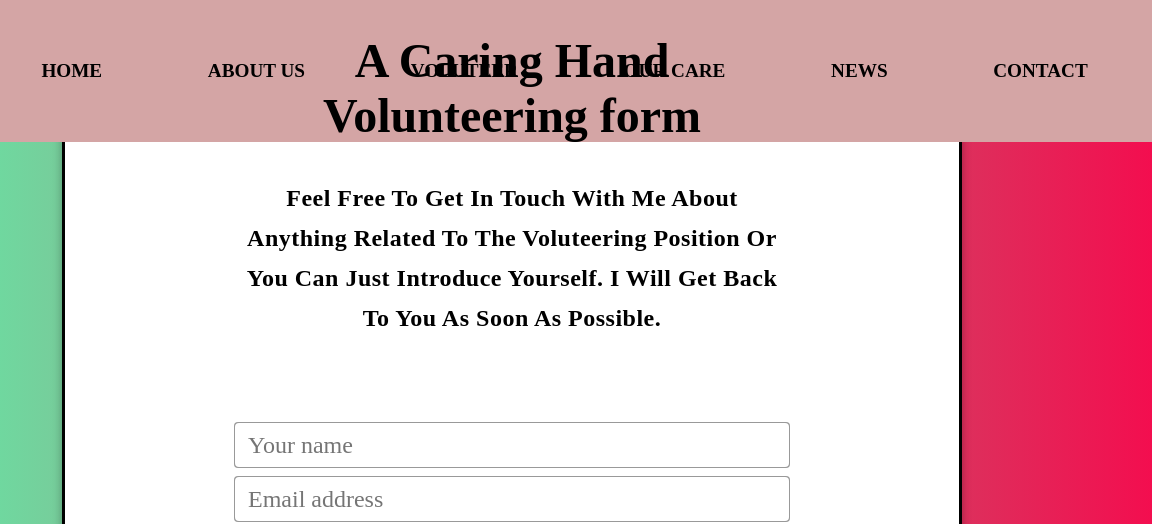
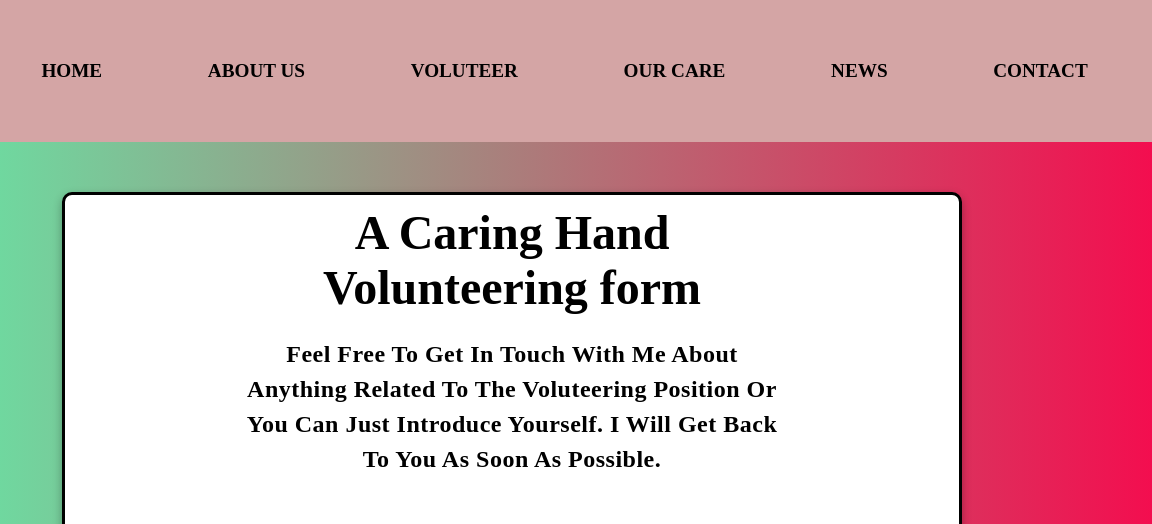
Before and after one commit to PakizeBozkurt/Group-careprojectMVP, a plain HTML site: page form.html in a window 1280 px wide. Shown: the top 524 px of the page, 128-1280 px from the left. Drawn offline with Linux system fonts and the light colour scheme; a script that the page names is missing.

Commit message:
last update

```diff
--- a/form.css
+++ b/form.css
@@ -141,27 +141,28 @@ body {
 	padding: 150px 170px;
 	text-align: center;
 	width: 900px;
-    height: 850px;
-	max-width: 100%;
+    height: 690px;
+	max-width: 90%;
+  margin-top: 12em;
 }
 
 .contact-container h2 {
-	margin: 0 0 10px;
+	margin: px 0 10px;
 	font-weight: bold;
     font-size: 3rem;
     position: relative;
-    top: -100px;
+    top: -55px;
 
 }
 
 .contact-container p {
 	letter-spacing: 0.5px;
-	line-height: 40px;
+	line-height: 35px;
     text-transform: capitalize;
     font-size: 1.5em;
     color:#000;
     position: relative;
-    top: -75px;
+    top: -40px;
 }
 
 .contact-container form {
```
